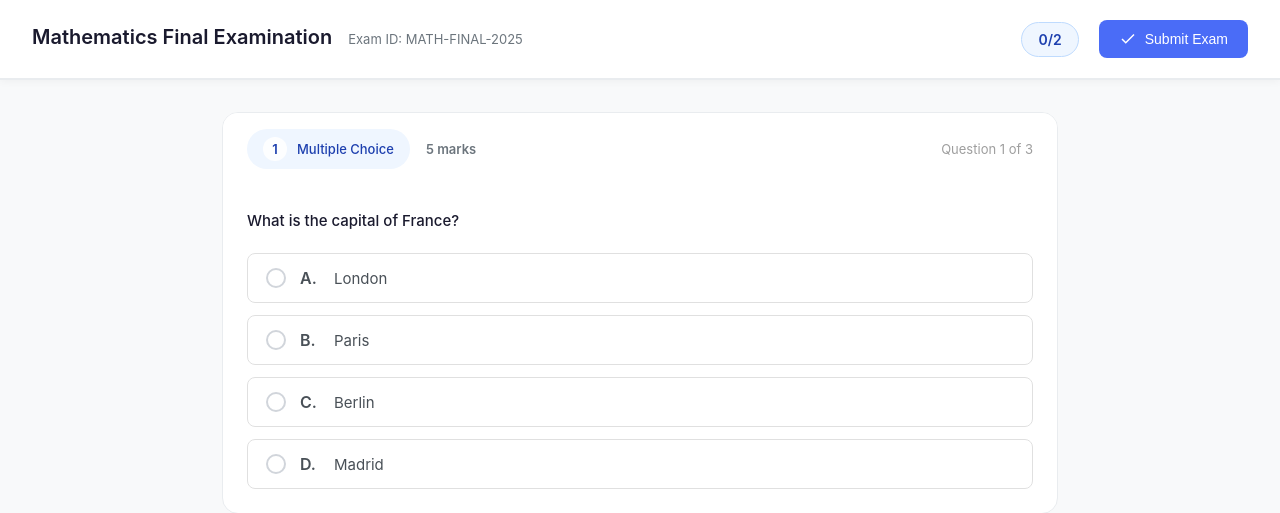
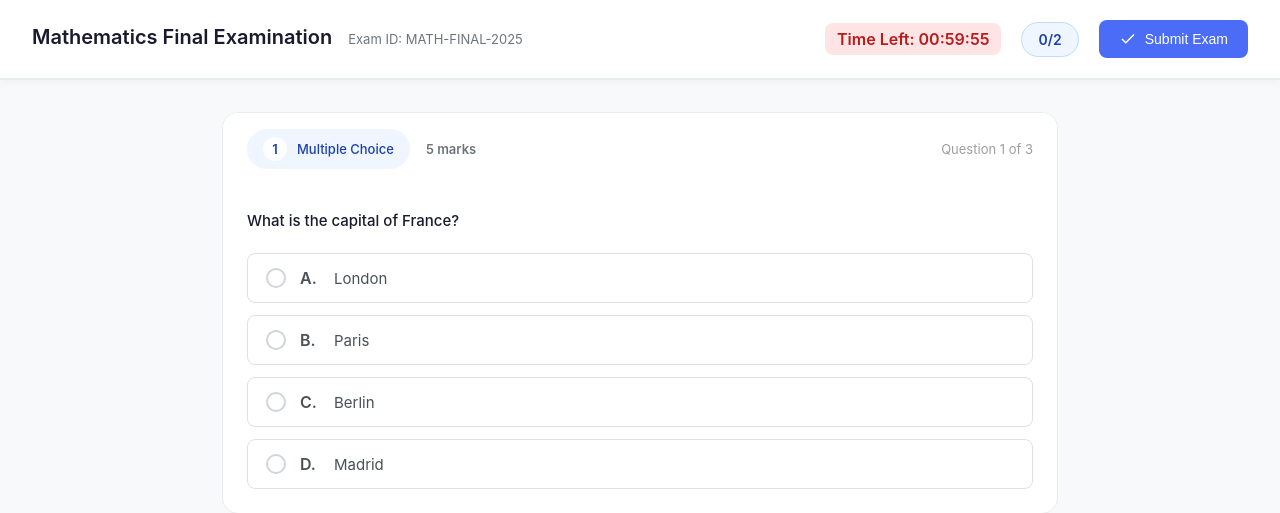
Before and after one commit to tanrl-pb21/agile-examination-grading, a FastAPI app: page /studentTakingExam in a window 1280 px wide. Shown: the top 513 px of the page. Run offline with FastAPI, Linux system fonts and the light colour scheme.

Commit message:
style:add examTimer

```diff
--- a/backend/static/style.css
+++ b/backend/static/style.css
@@ -144,6 +144,14 @@ tbody tr:hover {
     display: flex;
     align-items: center;
     gap: 16px;
+}
+.exam-timer {
+    font-size: 16px;
+    font-weight: 600;
+    background: #ffe4e6;
+    color: #b91c1c;
+    padding: 6px 12px;
+    border-radius: 8px;
 }
 
 .back-btn {
--- a/backend/templates/studentTakingExam.html
+++ b/backend/templates/studentTakingExam.html
@@ -15,6 +15,7 @@
                 <p class="exam-id-text">Exam ID: <span id="examIdHeader">MATH-FINAL-2025</span></p>
             </div>
             <div class="exam-header-right">
+                <div class="exam-timer" id="examTimer">Time Left: --:--:--</div>
                 <div class="exam-progress">
                     <span id="examProgressText">1/3</span>
                 </div>
@@ -162,6 +163,37 @@
             }
         }
 
+        // Set exam duration (example: 1 hour)
+        let examDurationMinutes = 60;
+
+        // Convert to seconds
+        let remainingSeconds = examDurationMinutes * 60;
+
+        function startCountdown() {
+            const timerDisplay = document.getElementById("examTimer");
+
+            const timer = setInterval(() => {
+                let hrs = Math.floor(remainingSeconds / 3600);
+                let mins = Math.floor((remainingSeconds % 3600) / 60);
+                let secs = remainingSeconds % 60;
+
+                timerDisplay.textContent = `Time Left: ${String(hrs).padStart(2,'0')}:${String(mins).padStart(2,'0')}:${String(secs).padStart(2,'0')}`;
+
+                remainingSeconds--;
+
+                // Auto-submit when time runs out
+                if (remainingSeconds < 0) {
+                    clearInterval(timer);
+                    alert("Time is up! Your exam will be submitted automatically.");
+                    submitExam();
+                }
+
+            }, 1000);
+        }
+
+        // Start countdown after page loads
+        startCountdown();
+
         // Initialize
         renderExamQuestions();
     </script>
```
